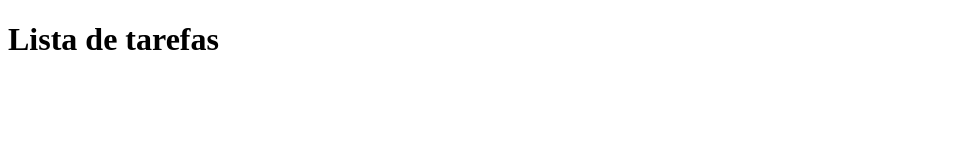
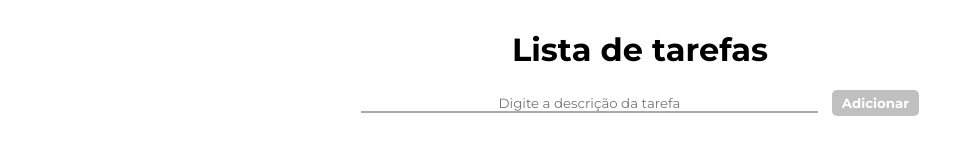
Before and after one commit to Maxsander41/exemplo-github, a website built with Vite: page index.html in a window 1280 px wide. Shown: the whole page, without its empty margins (0-974 px from the left). Built offline with nearby package versions, Linux system fonts and the light colour scheme.

Commit message:
estilizacao quase finalizada

```diff
--- a/index.html
+++ b/index.html
@@ -1,13 +1,27 @@
 <!DOCTYPE html>
-<html lang="en">
+<html lang="pt-BR">
   <head>
     <meta charset="UTF-8" />
     <link rel="icon" type="image/svg+xml" href="favicon.svg" />
     <meta name="viewport" content="width=device-width, initial-scale=1.0" />
+    <link rel="stylesheet" href="style.css">
     <title>Lista de tarefas</title>
   </head>
   <body>
-    <h1>Lista de tarefas</h1>
-    <script type="module" src="/main.js"></script>
+    <div id="container">
+      <h1>Lista de tarefas</h1>
+
+      <form id="task-form" onsubmit="addTask(event)">
+        <input type="text" id="task-description" placeholder="Digite a descrição da tarefa" required>
+
+        <button>Adicionar</button>
+      </form>
+
+      <div id="task-list-area">
+        <ul id="task-list"></ul>
+      </div>
+    </div>
+
+    <script src="/main.js"></script>
   </body>
 </html>
--- a/main.js
+++ b/main.js
@@ -1 +1,13 @@
-import './style.css'
+const $ = document.querySelector.bind(document)
+
+const addTask = (event) => {
+  event.preventDefault()
+  const taskDescription = $('#task-description').value
+
+  const newTaskItem = `
+    <li>${taskDescription}</li>
+  `
+
+  $('#task-list').insertAdjacentHTML('beforeend', newTaskItem)
+  $('#task-form').reset()
+}
--- a/style.css
+++ b/style.css
@@ -1,8 +1,49 @@
-#app {
-  font-family: Avenir, Helvetica, Arial, sans-serif;
-  -webkit-font-smoothing: antialiased;
-  -moz-osx-font-smoothing: grayscale;
+@font-face {
+  font-family: "title";
+  src: url(./fonts/Montserrat-Bold.ttf);
+}
+
+@font-face {
+  font-family: "regular";
+  src: url(./fonts/Montserrat-Regular.ttf);
+}
+
+body {
+  margin: 0;
+}
+
+#container {
+  margin: 30px auto;
+  width: 60%;
+}
+
+h1 {
   text-align: center;
-  color: #2c3e50;
-  margin-top: 60px;
+  font-family: "title";
 }
+
+#task-form {
+  text-align: center;
+  margin: 20px;
+}
+
+#task-description {
+  border: none;
+  border-bottom: 2px solid #aaa;
+  outline: none;
+  padding: 0 10px;
+  width: 60%;
+  margin-right: 10px;
+  font-family: "regular";
+  text-align: center;
+}
+
+#task-form button {
+  border: none;
+  background-color: silver;
+  color: white;
+  font-family: "title";
+  padding: 5px 10px;
+  border-radius: 5px;
+  cursor: pointer;
+}
```
Also changed, not shown: fonts/Montserrat-Bold.ttf (added), fonts/Montserrat-Regular.ttf (added).
